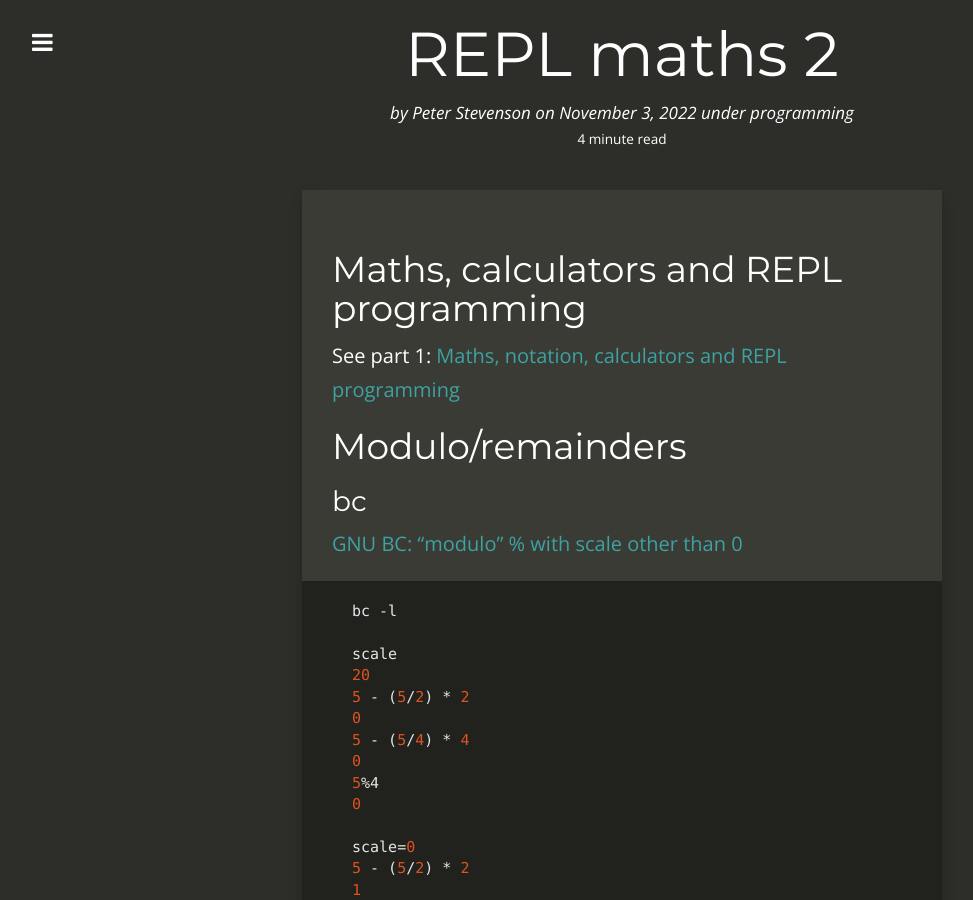
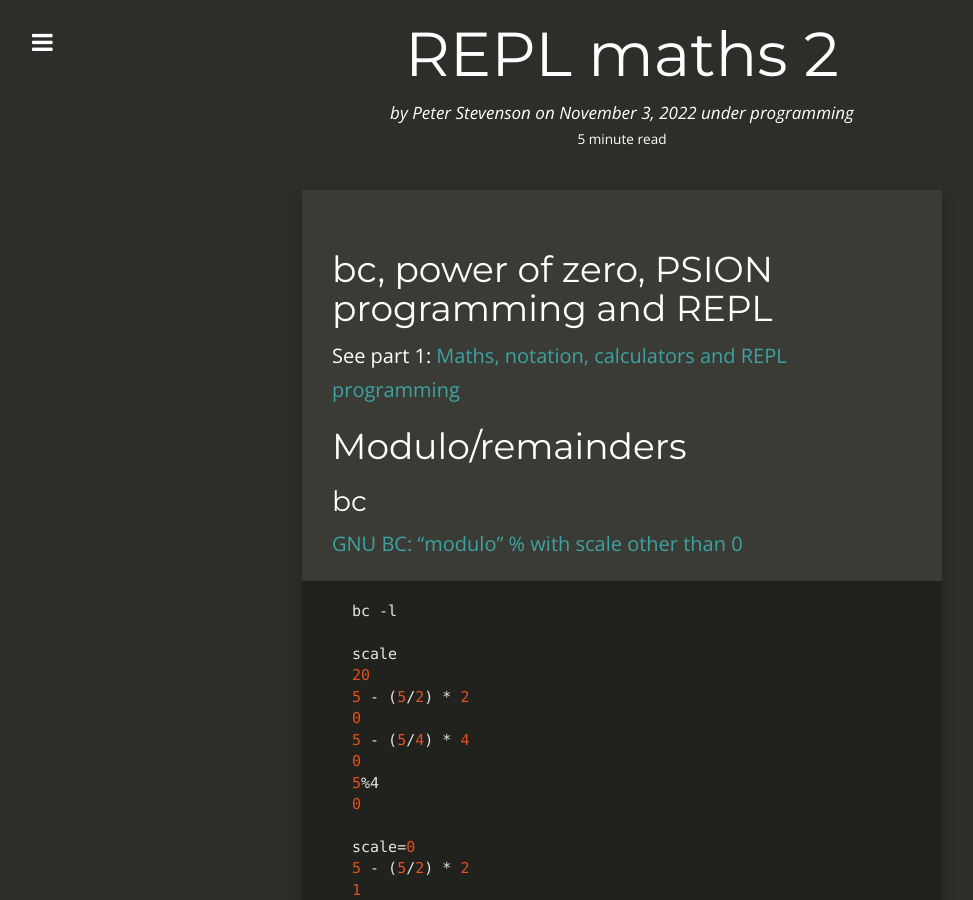
Before and after one commit to 2E0PGS/blog, a Jekyll site: the page built from _posts/2022-11-03-repl-maths-2.md, in a window 1280 px wide and 900 px high. Shown: the whole window, without its empty margins (18-991 px from the left). Built offline with Jekyll 4.4.1, drawn with Linux system fonts in a browser that asks for light colours; nearby versions of some CDN libraries; comment, search, counter and statistics services are not loaded.

Commit message:
Update tag line.

```diff
--- a/_posts/2022-11-03-repl-maths-2.md
+++ b/_posts/2022-11-03-repl-maths-2.md
@@ -10,7 +10,7 @@ tags:
  - maths
 ---
 
-# Maths, calculators and REPL programming
+# bc, power of zero, PSION programming and REPL
 
 See part 1: [Maths, notation, calculators and REPL programming](https://2e0pgs.github.io/blog/programming/2020/09/27/repl-maths-and-notation/)
 
```
